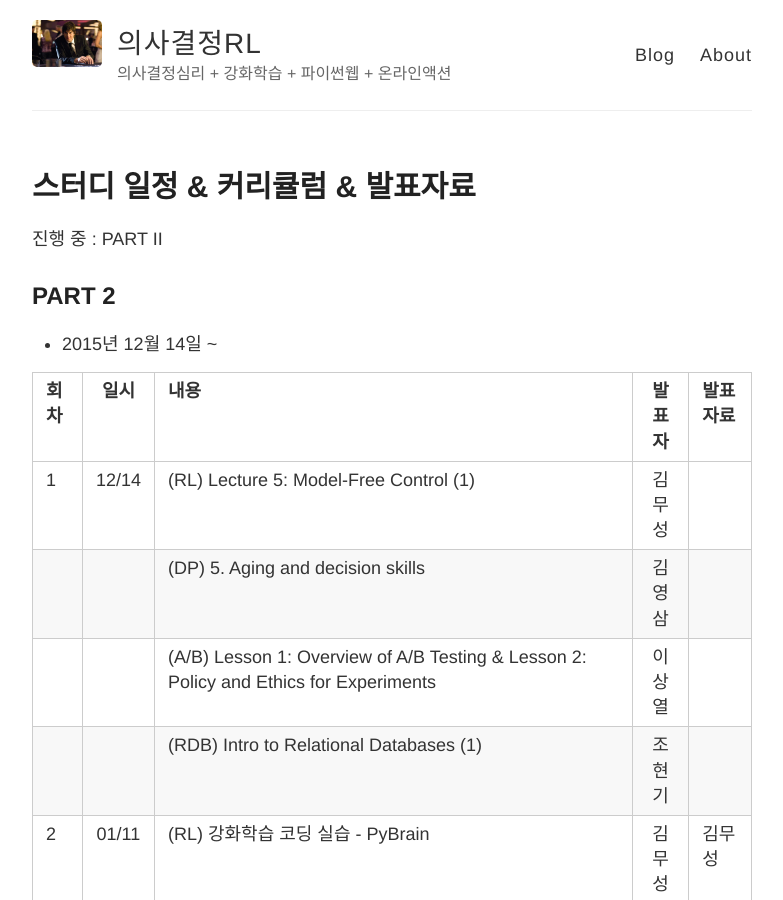
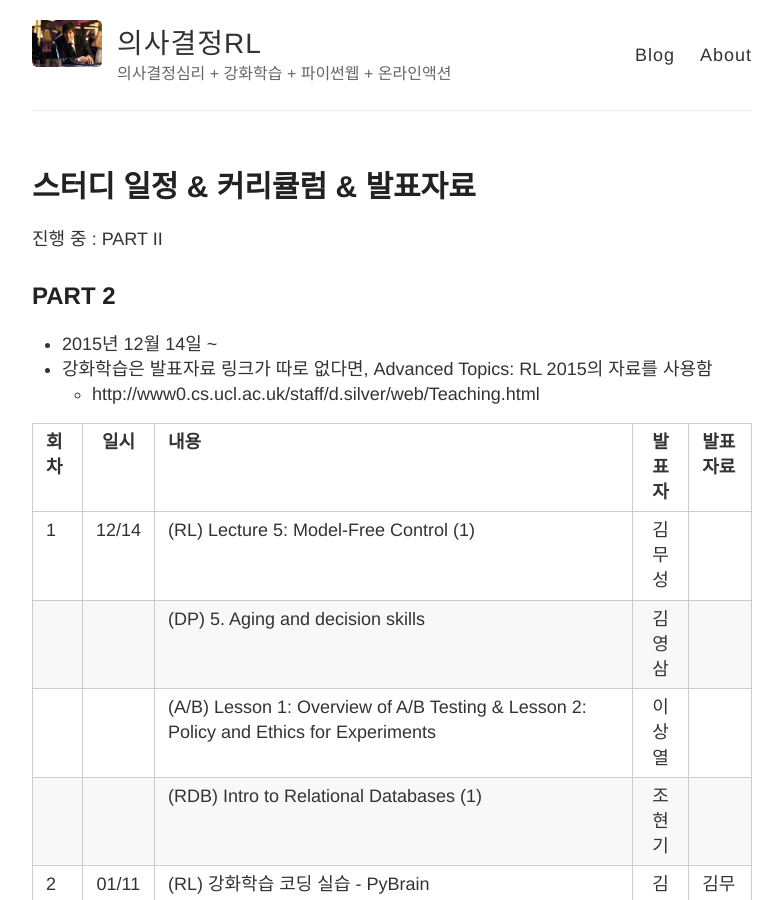
Before and after one commit to psygrammer/dprl, a Jekyll site: the page built from _posts/2015-12-31-SCHEDULE.md, in a window 1280 px wide and 900 px high. Shown: the whole window, without its empty margins (248-1031 px from the left). Built offline with Jekyll 4.4.1, drawn with Linux system fonts in a browser that asks for light colours; Markdown is read by kramdown in place of the engine named in the settings; some of the changed text lies outside the part shown.

Commit message:
Update 2015-12-31-SCHEDULE.md

```diff
--- a/_posts/2015-12-31-SCHEDULE.md
+++ b/_posts/2015-12-31-SCHEDULE.md
@@ -9,6 +9,8 @@ title: 스터디 일정 & 커리큘럼 & 발표자료
 ## PART 2
 
 * 2015년 12월 14일 ~
+* 강화학습은 발표자료 링크가 따로 없다면, Advanced Topics: RL 2015의 자료를 사용함
+  - http://www0.cs.ucl.ac.uk/staff/d.silver/web/Teaching.html
 
 |회차| 일시| 내용                                  | 발표자  |              발표자료                    |
 |--- |:---:| :-------------------------------------|:-------:|:---------------------------------------- |
@@ -56,6 +58,8 @@ title: 스터디 일정 & 커리큘럼 & 발표자료
 ## PART I
 
 * 2015년 8월 10일 ~ 2015 11월 16일 : 종료
+* 강화학습은 발표자료 링크가 따로 없다면, Advanced Topics: RL 2015의 자료를 사용함
+  - http://www0.cs.ucl.ac.uk/staff/d.silver/web/Teaching.html
 
 |회차| 일시| 내용                                  | 발표자  |              발표자료                    |
 |--- |:---:| :-------------------------------------|:-------:|:---------------------------------------- |
```
